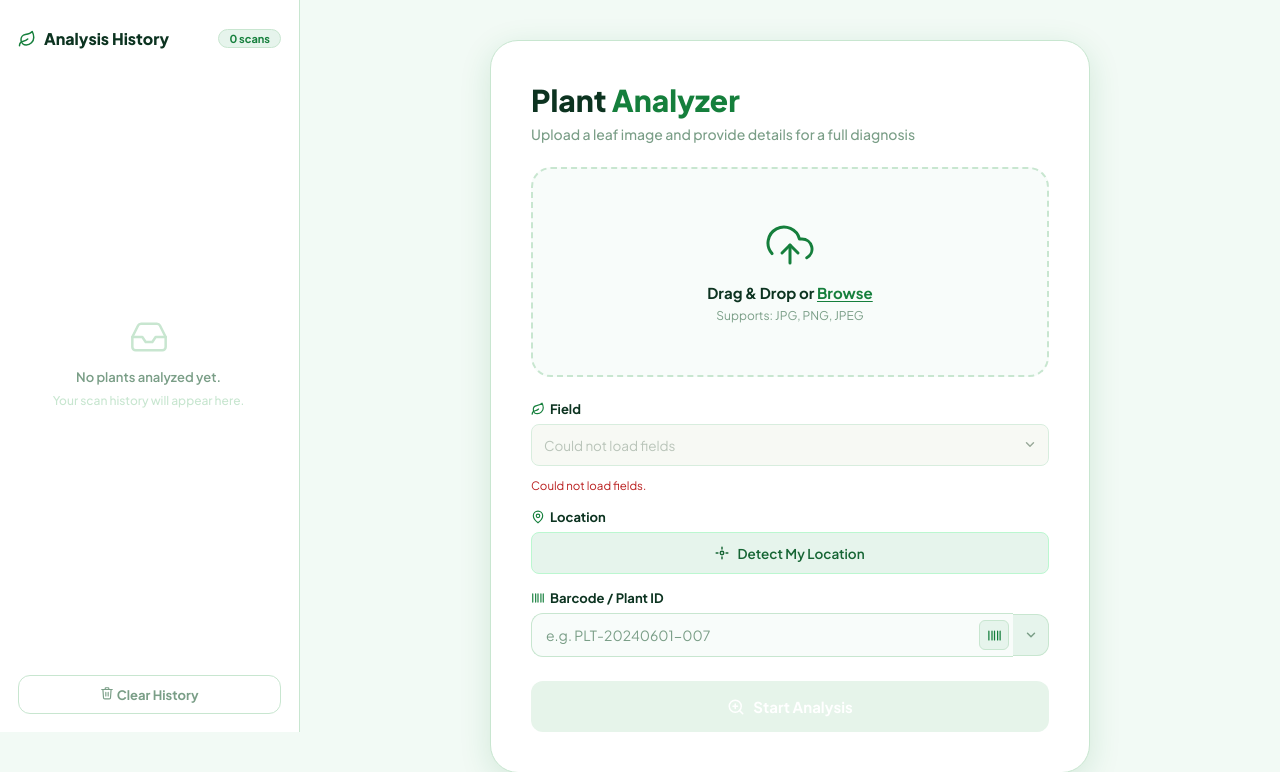
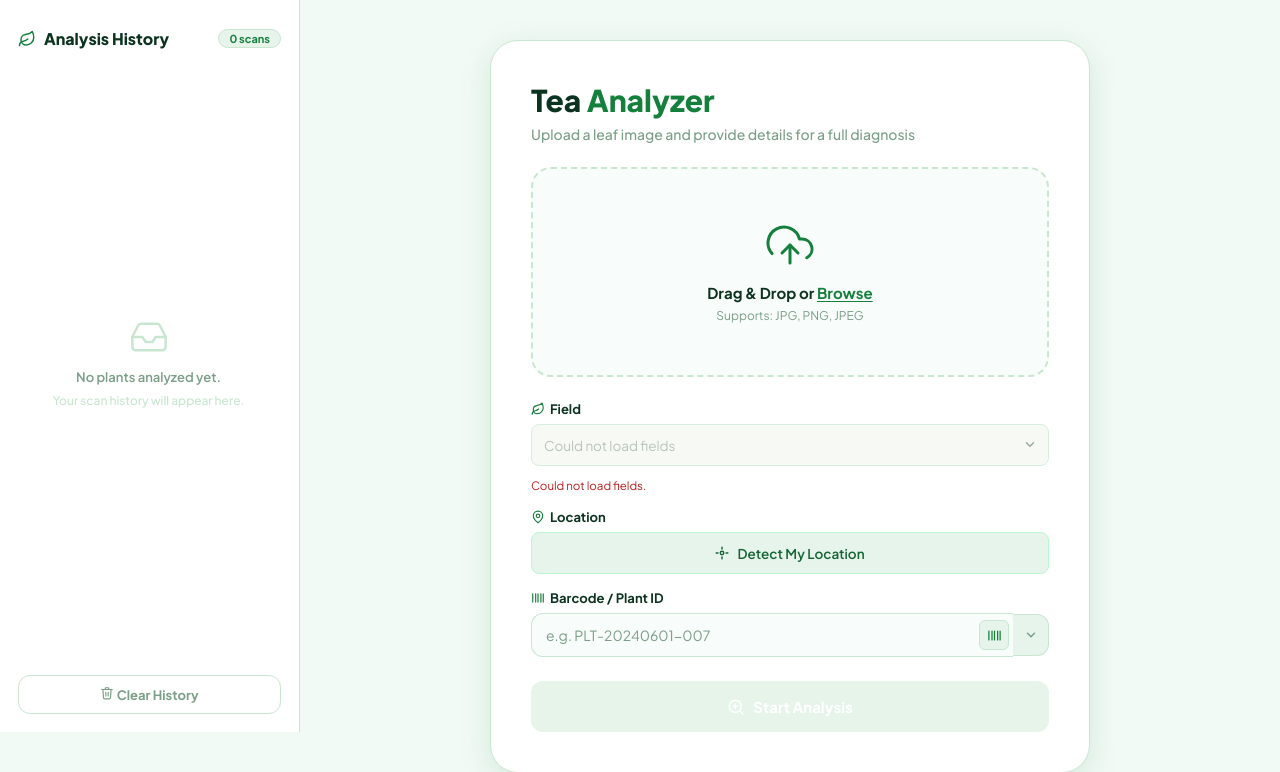
Before and after one commit to visharaaa/TeaCareAI, a Flask app: template templates/analayze.html in a window 1280 px wide. Shown: the part 68-840 px from the top of the page. Run offline with Flask 3, Linux system fonts and the light colour scheme; the template is opened without the code that fills it, so the values that code supplies are empty; parts of the project's set-up code (start-up, migrations or seed data) failed here and were passed over; some libraries are stand-ins or nearby versions.

Commit message:
fix: update terminology from "Plant" to "Tea" in analyzer pages

```diff
--- a/templates/analayze.html
+++ b/templates/analayze.html
@@ -276,7 +276,7 @@
         <main class="upload-main">
             <div class="form-card">
                 <div class="form-header">
-                    <h1>Plant <span class="accent">Analyzer</span></h1>
+                    <h1>Tea <span class="accent">Analyzer</span></h1>
                     <p class="form-subtitle">Upload a leaf image and provide details for a full diagnosis</p>
                 </div>
 
--- a/templates/index.html
+++ b/templates/index.html
@@ -16,7 +16,7 @@
         </div>
         <div class="hero-section">
             <div class="heading-section">
-                <p>&#x2022; AI-Powered Plant Health Analysis</p>
+                <p>&#x2022; AI-Powered Tea Health Analysis</p>
             </div>
             <div class="main-heading">
                 <p>Protect Your Plants With<br><span>Instant Disease Detection</span></p>
```
